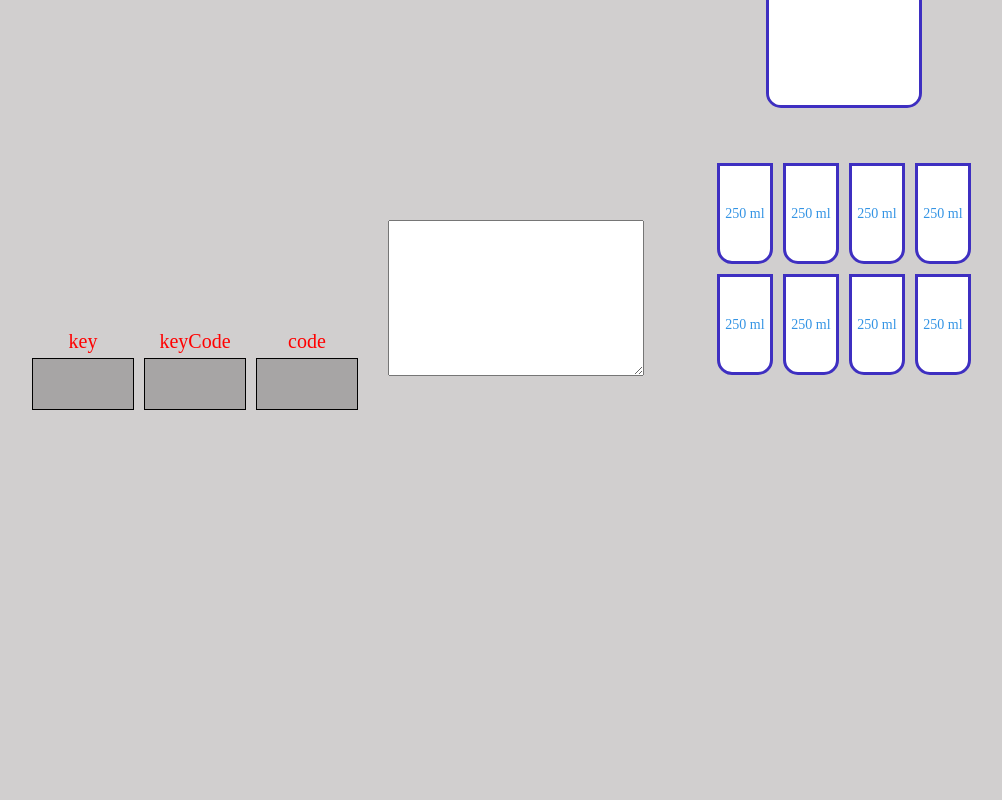
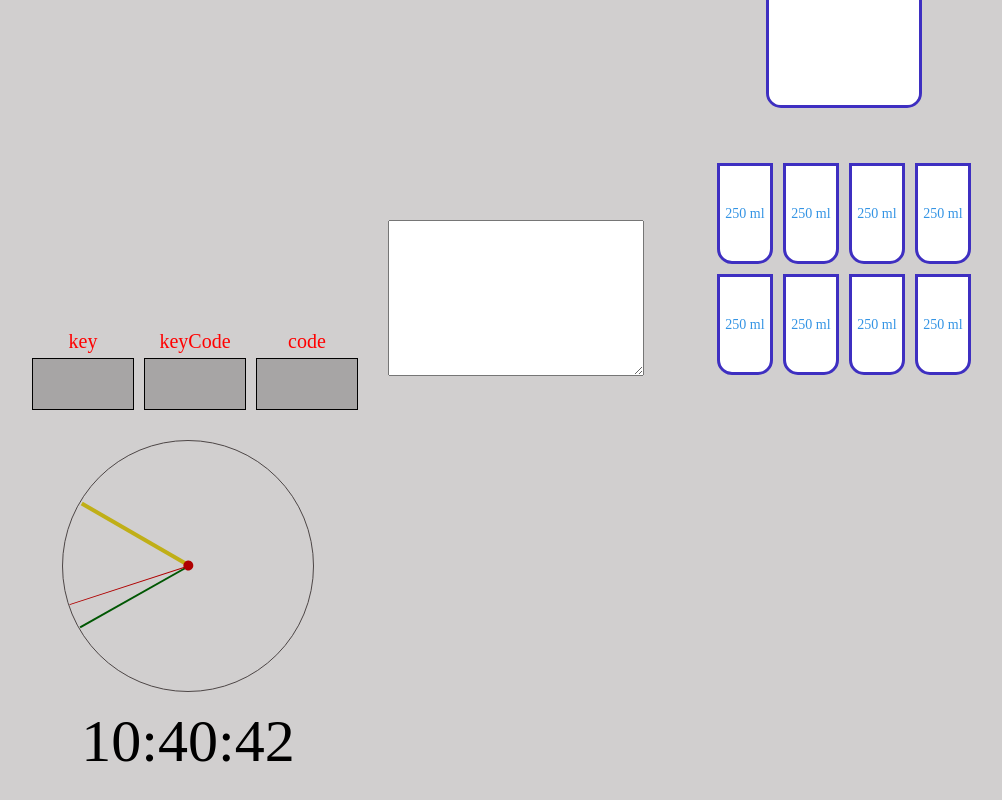
Before and after one commit to Biven160690/big_practice, a Next.js app: page / in a window 1280 px wide. Shown: the part 4374-5174 px from the top of the page, without its empty margins (38-1040 px from the left). Before the commit the page ends 4854 px from the top, so only its background shows below. Built offline with nearby package versions, Linux system fonts and the light colour scheme.

Commit message:
added timer

```diff
--- /dev/null
+++ b/src/app/components/50_projects/timer/electroWatch/index.tsx
@@ -0,0 +1,35 @@
+"use client";
+
+import React from "react";
+import styles from "./styles.module.scss";
+import { getStartingPosition, PositionArrows } from "../index";
+
+const STARTING_HORD = 1;
+
+export const ElectroWatch = () => {
+  const [positionArrow, setPositionArrow] = React.useState<PositionArrows>(() =>
+    getStartingPosition(STARTING_HORD)
+  );
+
+  React.useEffect(() => {
+    const intervalId = setInterval(() => {
+      const currentDate = new Date();
+
+      setPositionArrow({
+        second: currentDate.getSeconds(),
+        minut: currentDate.getMinutes(),
+        hour: currentDate.getHours(),
+      });
+    }, 1000);
+
+    return () => clearInterval(intervalId);
+  }, []);
+
+  return (
+    <div className={styles.base}>
+      <div>{positionArrow.hour}:</div>
+      <div>{positionArrow.minut}:</div>
+      <div>{positionArrow.second}</div>
+    </div>
+  );
+};
--- /dev/null
+++ b/src/app/components/50_projects/timer/electroWatch/styles.module.scss
@@ -0,0 +1,5 @@
+.base {
+    display: flex;
+    font-size: 60px;
+    margin-top: 15px;
+}
--- /dev/null
+++ b/src/app/components/50_projects/timer/index.tsx
@@ -0,0 +1,129 @@
+"use client";
+
+import React from "react";
+import styles from "./styles.module.scss";
+import { ElectroWatch } from "./electroWatch";
+
+export type PositionArrows = {
+  second: number;
+  minut: number;
+  hour: number;
+};
+
+export const ARROWS = {
+  second: "second",
+  minut: "minut",
+  hour: "hour",
+} as const;
+
+const HORDS = {
+  second: 6,
+  minut: 0.1,
+  hour: 0.00166,
+} as const;
+
+const STARTING_HORDS = {
+  second: 6,
+  minut: 6,
+  hour: 30,
+} as const;
+
+export type ValueOf<T> = Required<T>[keyof T];
+
+export type Keys = ValueOf<typeof ARROWS>;
+
+const getPosition = (
+  positionArrows: React.MutableRefObject<PositionArrows>,
+  key: Keys,
+  hord: number
+) => {
+  if (positionArrows.current[key] === 354) {
+    return (positionArrows.current[key] = 0);
+  }
+
+  return (positionArrows.current[key] += hord);
+};
+
+export const getStartingPosition = (startingHord?: number): PositionArrows => {
+  const currentDate = new Date();
+  const { second, minut, hour } = STARTING_HORDS;
+
+  return {
+    second: currentDate.getSeconds() * (startingHord || second),
+    minut: currentDate.getMinutes() * (startingHord || minut),
+    hour: currentDate.getHours() * (startingHord || hour),
+  };
+};
+
+export const Timer = () => {
+  const secondArrowRef = React.useRef<HTMLDivElement | null>(null);
+  const minutArrowRef = React.useRef<HTMLDivElement | null>(null);
+  const hourArrowRef = React.useRef<HTMLDivElement | null>(null);
+  const positionArrows = React.useRef<PositionArrows>(getStartingPosition());
+
+  React.useLayoutEffect(() => {
+    const secondArrow = secondArrowRef.current;
+    const minutArrow = minutArrowRef.current;
+    const hourArrow = hourArrowRef.current;
+
+    if (!(secondArrow && minutArrow && hourArrow)) {
+      return;
+    }
+
+    const { second, minut, hour } = positionArrows.current;
+
+    secondArrow.style.transform = `rotate(${second}deg)`;
+    minutArrow.style.transform = `rotate(${minut}deg)`;
+    hourArrow.style.transform = `rotate(${hour}deg)`;
+  }, []);
+
+  React.useEffect(() => {
+    const secondArrow = secondArrowRef.current;
+    const minutArrow = minutArrowRef.current;
+    const hourArrow = hourArrowRef.current;
+
+    if (!(secondArrow && minutArrow && hourArrow)) {
+      return;
+    }
+
+    const intervalId = setInterval(() => {
+      secondArrow.style.transform = `rotate(${getPosition(
+        positionArrows,
+        ARROWS.second,
+        HORDS.second
+      )}deg)`;
+      minutArrow.style.transform = `rotate(${getPosition(
+        positionArrows,
+        ARROWS.minut,
+        HORDS.minut
+      )}deg)`;
+      hourArrow.style.transform = `rotate(${getPosition(
+        positionArrows,
+        ARROWS.hour,
+        HORDS.hour
+      )}deg)`;
+    }, 1000);
+
+    return () => clearInterval(intervalId);
+  }, []);
+
+  return (
+    <React.Fragment>
+      <div className={styles.base}>
+        <div className={styles.timeBlock}>
+          <div className={styles.arrowContaner} ref={secondArrowRef}>
+            <div className={styles.second} />
+            <div className={styles.centerPoint} />
+          </div>
+          <div className={styles.arrowContaner} ref={minutArrowRef}>
+            <div className={styles.minut} />
+          </div>
+          <div className={styles.arrowContaner} ref={hourArrowRef}>
+            <div className={styles.hour} />
+          </div>
+        </div>
+        <ElectroWatch />
+      </div>
+    </React.Fragment>
+  );
+};
--- /dev/null
+++ b/src/app/components/50_projects/timer/styles.module.scss
@@ -0,0 +1,55 @@
+@mixin arrowStyles($width, $color) {
+    width: #{$width}px;
+    height: 100%;
+    background-color: $color;
+}
+
+.base {
+    display: flex;
+    flex-direction: column;
+    align-items: center;
+}
+
+.timeBlock {
+    width: 250px;
+    height: 250px;
+    border-radius: 50%;
+    border: 1px rgb(77, 70, 70) solid;
+    position: relative;
+}
+
+.arrowContaner {
+    position: absolute;
+    left: 50%;
+    height: 50%;
+    display: flex;
+    justify-content: center;
+    align-items: end;
+    transform-origin: center bottom;
+    transform: rotate(0);
+
+    &:first-child {
+        z-index: 5;
+    }
+}
+
+.centerPoint {
+    position: absolute;
+    bottom: -5px;
+    width: 10px;
+    height: 10px;
+    border-radius: 50%;
+    background-color: rgb(175, 0, 0);
+}
+
+.second {
+    @include arrowStyles(1, rgb(175, 0, 0));
+}
+
+.minut {
+    @include arrowStyles(2, rgb(0, 87, 3));
+}
+
+.hour {
+    @include arrowStyles(4, rgb(192, 175, 23));
+}
--- a/src/app/page.module.scss
+++ b/src/app/page.module.scss
@@ -129,3 +129,8 @@
   position: relative;
   margin: 30px;
 }
+
+.timer {
+  position: relative;
+  margin: 30px;
+}
--- a/src/app/page.tsx
+++ b/src/app/page.tsx
@@ -19,6 +19,7 @@ import { SplitLandingPage } from './components/50_projects/splitLandingPage';
 import { EventKeycodes } from './components/50_projects/eventKeycodes';
 import { RandomChoicePicker } from './components/50_projects/randomChoicePicker';
 import { DrinkWater } from './components/50_projects/drinkWater';
+import { Timer } from './components/50_projects/timer';
 
 export default function App() {
     return (
@@ -75,6 +76,9 @@ export default function App() {
                 <div className={styles.drinkWater}>
                     <DrinkWater />
                 </div>
+                <div className={styles.timer}>
+                    <Timer />
+                </div>
             </div>
         </div>
     );
```
